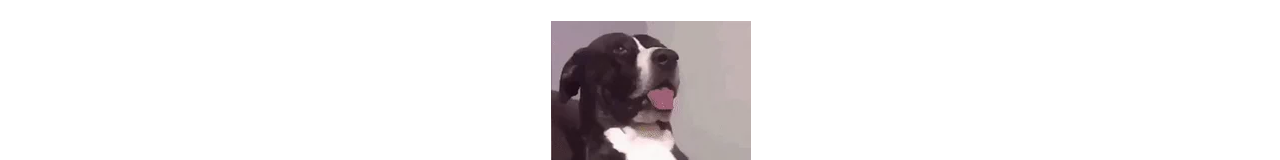
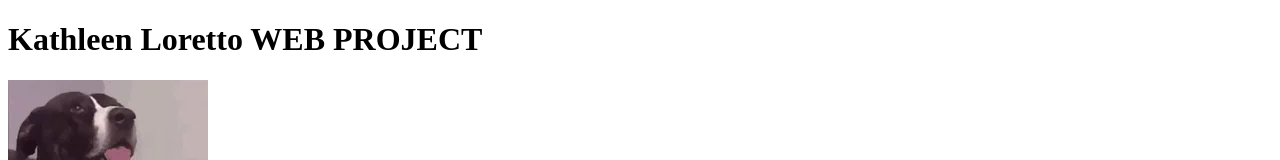
Before and after one commit to KLoretto/web-project.github.io, a plain HTML site: page index.html in a window 1280 px wide. Shown: the top 160 px of the page. Drawn offline with Linux system fonts and the light colour scheme.

Commit message:
Update index.html

```diff
--- a/index.html
+++ b/index.html
@@ -7,7 +7,7 @@
     <title>Kathleen Loretto</title>
 </head>
 <body>
-    <h1>Kathleen Loretto WEB PROJECT/h1>
+    <h1>Kathleen Loretto WEB PROJECT</h1>
     <a target="_blank" href="200w.webp">
         <img src="200w.webp" alt="Picture">
       </a>
```
